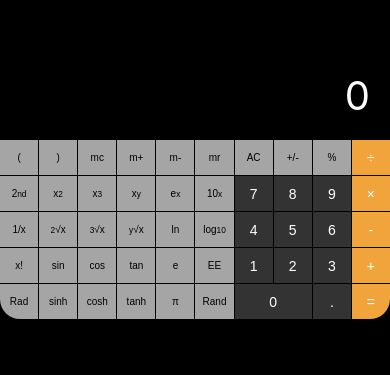
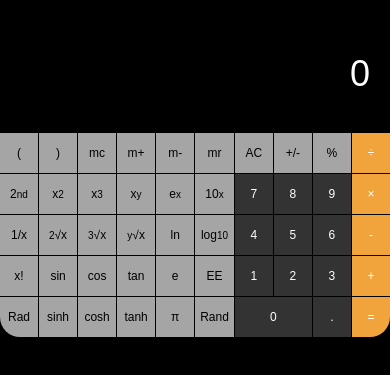
Before and after one commit to jackhallloween21/SciCal, a plain HTML site: page index.html in a window 390 px wide. Shown: the part 237-612 px from the top of the page. Drawn offline with Linux system fonts and the light colour scheme.

Commit message:
Update styles.css

```diff
--- a/styles.css
+++ b/styles.css
@@ -5,7 +5,7 @@ body {
     height: 100vh;
     margin: 0;
     background-color: #000;
-    font-family: -apple-system, BlinkMacSystemFont, 'Segoe UI', Roboto, Oxygen, Ubuntu, Cantarell, 'Open Sans', 'Helvetica Neue', sans-serif;
+    font-family: Arial, sans-serif;
 }
 
 .calculator {
@@ -19,9 +19,10 @@ body {
 .display {
     background-color: #000;
     color: #fff;
-    font-size: 40px;
+    font-size: 36px;
     text-align: right;
     padding: 20px;
+    min-height: 60px;
 }
 
 .buttons {
@@ -35,21 +36,20 @@ button {
     font-size: 12px;
     padding: 10px 5px;
     cursor: pointer;
-    color: #fff;
+    height: 40px;
     display: flex;
     justify-content: center;
     align-items: center;
-    height: 40px;
 }
 
 .number {
     background-color: #333;
-    font-size: 16px;
+    color: #fff;
 }
 
 .operator {
     background-color: #f1a33c;
-    font-size: 16px;
+    color: #fff;
 }
 
 .func {
@@ -64,20 +64,3 @@ button {
 button:active {
     opacity: 0.7;
 }
-
-/* Responsive adjustments */
-@media (max-width: 500px) {
-    .calculator {
-        max-width: 100%;
-    }
-
-    button {
-        font-size: 10px;
-        padding: 5px 2px;
-        height: 35px;
-    }
-
-    .number, .operator {
-        font-size: 14px;
-    }
-}
```
